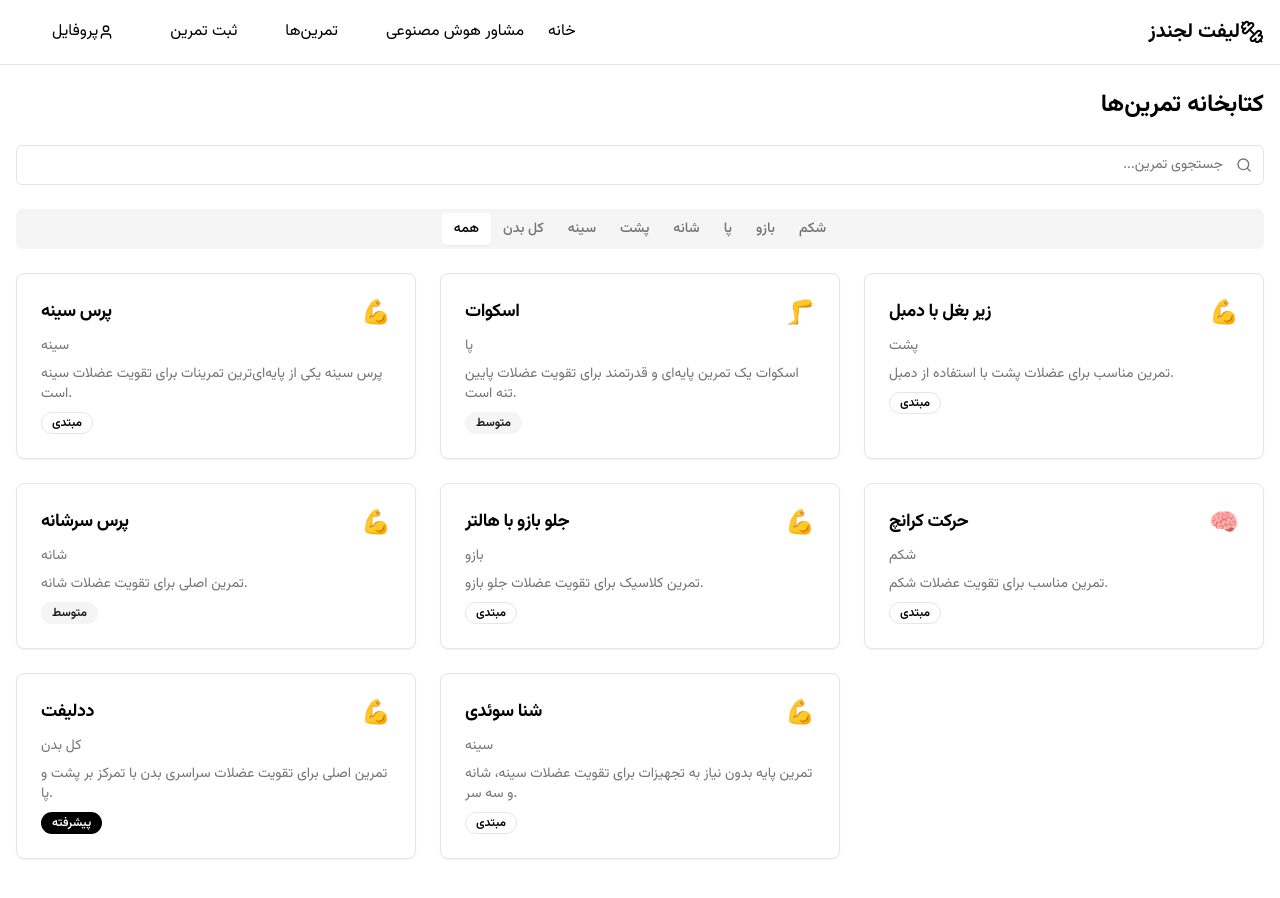
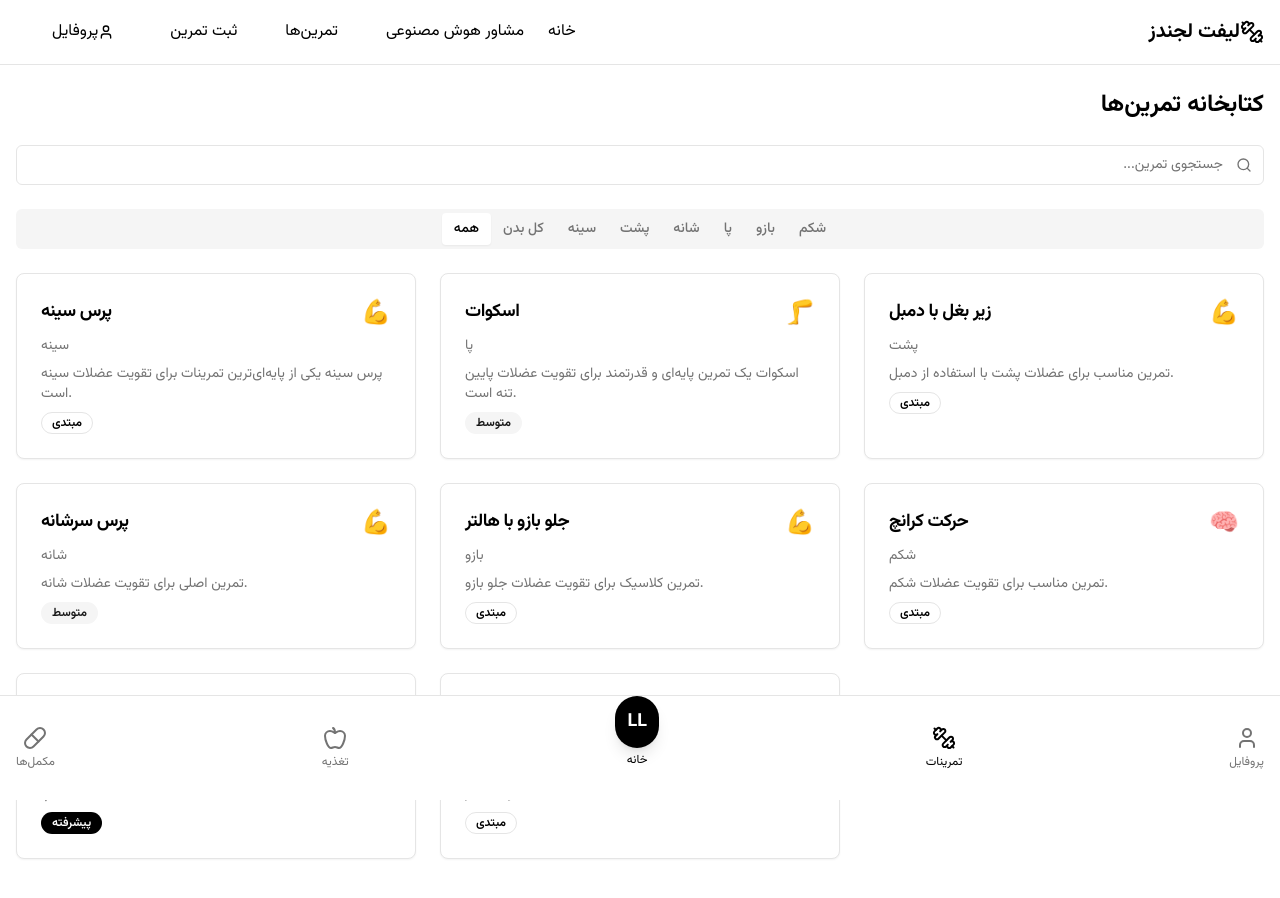
Before and after one commit to atakamran/liftlegends, a React (Vite) app: page /exercises in a window 1280 px wide. Shown: the top 898 px of the page. Built offline with nearby package versions, Linux system fonts and the light colour scheme.

Commit message:
Refactor: Update footer navigation
Update the footer navigation to include home, profile, workout, dashboard, diet, and supplements.

```diff
--- a/src/App.tsx
+++ b/src/App.tsx
@@ -14,6 +14,8 @@ import SplashScreen from "./pages/SplashScreen";
 import Login from "./pages/Login";
 import ProfileForm from "./pages/ProfileForm";
 import Payment from "./pages/Payment";
+import FoodPlans from "./pages/FoodPlans";
+import Supplements from "./pages/Supplements";
 
 const queryClient = new QueryClient();
 
@@ -33,6 +35,8 @@ const App = () => (
           <Route path="/workout-tracker" element={<WorkoutTracker />} />
           <Route path="/profile" element={<Profile />} />
           <Route path="/ai-planner" element={<AiPlanner />} />
+          <Route path="/food-plans" element={<FoodPlans />} />
+          <Route path="/supplements" element={<Supplements />} />
           <Route path="*" element={<NotFound />} />
         </Routes>
       </BrowserRouter>
--- a/src/components/Layout/AppLayout.tsx
+++ b/src/components/Layout/AppLayout.tsx
@@ -1,6 +1,7 @@
 
 import React from "react";
 import Header from "./Header";
+import Footer from "./Footer";
 import { cn } from "@/lib/utils";
 
 interface AppLayoutProps {
@@ -12,9 +13,10 @@ const AppLayout: React.FC<AppLayoutProps> = ({ children, className }) => {
   return (
     <div className="flex flex-col min-h-screen bg-background">
       <Header />
-      <main className={cn("flex-1 container mx-auto px-4 py-6", className)}>
+      <main className={cn("flex-1 container mx-auto px-4 py-6 pb-24", className)}>
         {children}
       </main>
+      <Footer />
     </div>
   );
 };
--- a/src/components/Layout/Footer.tsx
+++ b/src/components/Layout/Footer.tsx
@@ -1,22 +1,85 @@
 
 import React from "react";
-import { Heart } from "lucide-react";
+import { NavLink } from "react-router-dom";
+import { User, Dumbbell, Apple, Pill } from "lucide-react";
+import { cn } from "@/lib/utils";
 
 const Footer: React.FC = () => {
   return (
-    <footer className="border-t border-border py-6 bg-background">
-      <div className="container mx-auto px-4">
-        <div className="flex flex-col md:flex-row justify-between items-center">
-          <div className="flex items-center mb-4 md:mb-0">
-            <span className="text-sm text-muted-foreground">
-              لیفت لجندز &copy; {new Date().getFullYear()}
-            </span>
-          </div>
-          <div className="flex items-center space-x-4 rtl:space-x-reverse">
-            <span className="text-sm text-muted-foreground flex items-center">
-              ساخته شده با <Heart className="h-4 w-4 mx-1 text-destructive" /> برای ورزشکاران
-            </span>
-          </div>
+    <footer className="fixed bottom-0 left-0 right-0 bg-background border-t border-border py-2 z-10">
+      <div className="container mx-auto px-2">
+        <div className="flex items-center justify-between">
+          {/* Profile */}
+          <NavLink
+            to="/profile"
+            className={({ isActive }) =>
+              cn(
+                "flex flex-col items-center p-2 text-xs",
+                isActive ? "text-primary" : "text-muted-foreground"
+              )
+            }
+          >
+            <User className="h-6 w-6 mb-1" />
+            <span>پروفایل</span>
+          </NavLink>
+
+          {/* Training Programs */}
+          <NavLink
+            to="/exercises"
+            className={({ isActive }) =>
+              cn(
+                "flex flex-col items-center p-2 text-xs",
+                isActive ? "text-primary" : "text-muted-foreground"
+              )
+            }
+          >
+            <Dumbbell className="h-6 w-6 mb-1" />
+            <span>تمرینات</span>
+          </NavLink>
+
+          {/* Home/Dashboard (Middle with Logo) */}
+          <NavLink
+            to="/home"
+            className={({ isActive }) =>
+              cn(
+                "flex flex-col items-center p-2 text-xs relative -top-4",
+                isActive ? "text-primary" : "text-primary"
+              )
+            }
+          >
+            <div className="bg-primary text-primary-foreground p-3 rounded-full shadow-lg mb-1">
+              <span className="text-lg font-bold">LL</span>
+            </div>
+            <span>خانه</span>
+          </NavLink>
+
+          {/* Food Plans */}
+          <NavLink
+            to="/food-plans"
+            className={({ isActive }) =>
+              cn(
+                "flex flex-col items-center p-2 text-xs",
+                isActive ? "text-primary" : "text-muted-foreground"
+              )
+            }
+          >
+            <Apple className="h-6 w-6 mb-1" />
+            <span>تغذیه</span>
+          </NavLink>
+
+          {/* Supplements/Steroids */}
+          <NavLink
+            to="/supplements"
+            className={({ isActive }) =>
+              cn(
+                "flex flex-col items-center p-2 text-xs",
+                isActive ? "text-primary" : "text-muted-foreground"
+              )
+            }
+          >
+            <Pill className="h-6 w-6 mb-1" />
+            <span>مکمل‌ها</span>
+          </NavLink>
         </div>
       </div>
     </footer>
--- /dev/null
+++ b/src/pages/FoodPlans.tsx
@@ -0,0 +1,37 @@
+
+import React from "react";
+import AppLayout from "@/components/Layout/AppLayout";
+import { Card, CardContent, CardHeader, CardTitle } from "@/components/ui/card";
+import { Apple, UtensilsCrossed } from "lucide-react";
+
+const FoodPlans = () => {
+  return (
+    <AppLayout className="flex flex-col">
+      <h1 className="text-3xl font-bold mb-6 text-center">برنامه‌های غذایی</h1>
+
+      <div className="grid gap-4">
+        <Card>
+          <CardHeader className="flex flex-row items-center gap-4">
+            <Apple className="h-8 w-8" />
+            <CardTitle>برنامه غذایی افزایش حجم</CardTitle>
+          </CardHeader>
+          <CardContent>
+            <p className="text-muted-foreground">برنامه غذایی مناسب برای افزایش وزن و حجم عضلانی</p>
+          </CardContent>
+        </Card>
+
+        <Card>
+          <CardHeader className="flex flex-row items-center gap-4">
+            <UtensilsCrossed className="h-8 w-8" />
+            <CardTitle>برنامه غذایی کاهش چربی</CardTitle>
+          </CardHeader>
+          <CardContent>
+            <p className="text-muted-foreground">برنامه غذایی مناسب برای کاهش چربی و حفظ توده عضلانی</p>
+          </CardContent>
+        </Card>
+      </div>
+    </AppLayout>
+  );
+};
+
+export default FoodPlans;
--- /dev/null
+++ b/src/pages/Supplements.tsx
@@ -0,0 +1,37 @@
+
+import React from "react";
+import AppLayout from "@/components/Layout/AppLayout";
+import { Card, CardContent, CardHeader, CardTitle } from "@/components/ui/card";
+import { Pill, Flask } from "lucide-react";
+
+const Supplements = () => {
+  return (
+    <AppLayout className="flex flex-col">
+      <h1 className="text-3xl font-bold mb-6 text-center">مکمل‌ها و استروئیدها</h1>
+
+      <div className="grid gap-4">
+        <Card>
+          <CardHeader className="flex flex-row items-center gap-4">
+            <Pill className="h-8 w-8" />
+            <CardTitle>مکمل‌های پروتئینی</CardTitle>
+          </CardHeader>
+          <CardContent>
+            <p className="text-muted-foreground">انواع مکمل‌های پروتئینی برای افزایش حجم و ریکاوری</p>
+          </CardContent>
+        </Card>
+
+        <Card>
+          <CardHeader className="flex flex-row items-center gap-4">
+            <Flask className="h-8 w-8" />
+            <CardTitle>استروئیدها</CardTitle>
+          </CardHeader>
+          <CardContent>
+            <p className="text-muted-foreground">راهنمای استفاده از استروئیدها و عوارض جانبی آن‌ها</p>
+          </CardContent>
+        </Card>
+      </div>
+    </AppLayout>
+  );
+};
+
+export default Supplements;
```
